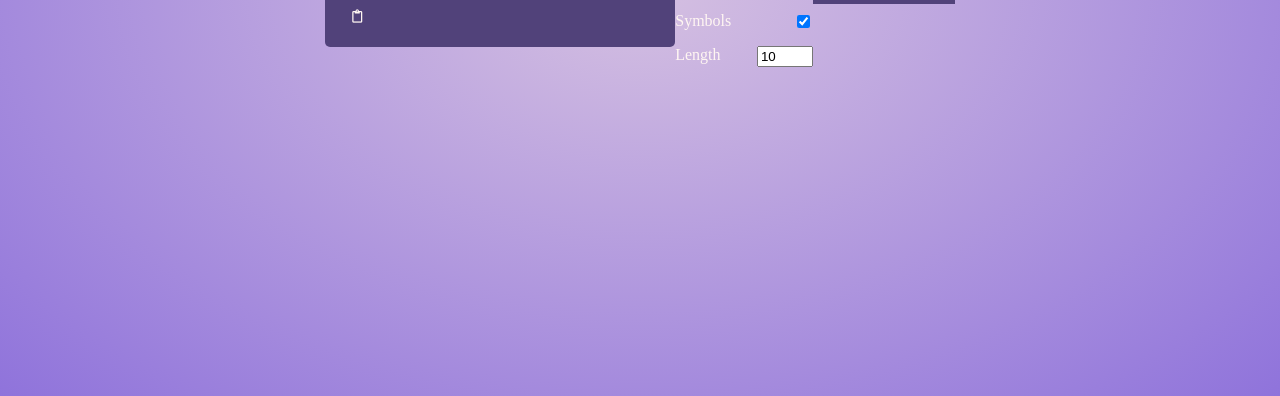
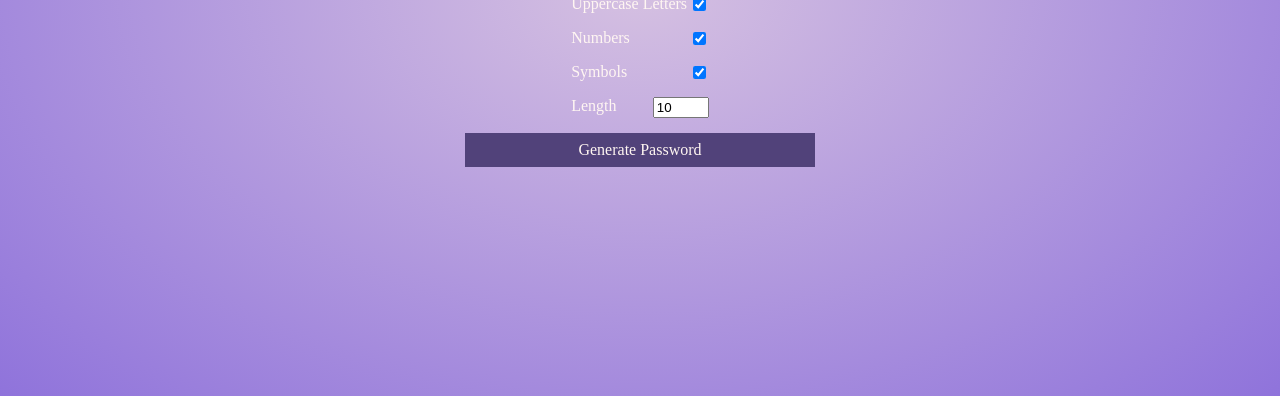
Before and after one commit to shannonehiccups/PasswordGenerator, a plain HTML site: page index.html in a window 1280 px wide. Shown: the part 420-816 px from the top of the page. Drawn offline with Linux system fonts and the light colour scheme; a web font is replaced by a local one.

Commit message:
added the reminder of the styling

```diff
--- a/index.html
+++ b/index.html
@@ -19,7 +19,7 @@
 <div id="container">
 <h2>Password Generator</h2>
 <section id="result-container">
-    <span id="result"></span>
+    <span id="result">password123</span>
     <button class="btn" id="clipboard">
         <i class="far fa-clipboard"></i>
     </button>
--- a/style.css
+++ b/style.css
@@ -13,6 +13,7 @@
     font-family: 'Zen Antique Soft', serif;
     /* Flexbox is used here to center the div with id of "container" vertically and horizontally */
     display: flex;
+    flex-direction: column;
     justify-content: center;
     align-items: center;
     /* Setting the height to 100vh so the div will be centered vertically in the browser window (AKA Viewport) */
@@ -51,3 +52,32 @@
     width: 350px;
     border-radius: 5px;
   }
+
+  #result-container {
+    border: 2px solid #fff6f2;
+    height: 50px;
+    font-size: 18px;
+    padding: 5px 20px 5px 20px;
+    display: flex;
+    justify-content: space-between;
+    align-items: center;
+  }
+
+  #clipboard {
+    font-size: 25px;
+  }
+
+  #generate {
+    width: 350px;
+    font-size: 16px;
+    font-family: 'Zen Antique Soft', serif;
+  }
+/* Changes font size for smaller screens */
+  @media (max-width: 400px) {
+    body {
+      font-family: Arial, Helvetica, sans-serif;
+    }
+    #result-container {
+      font-size: 14px;
+    }
+  }
```
